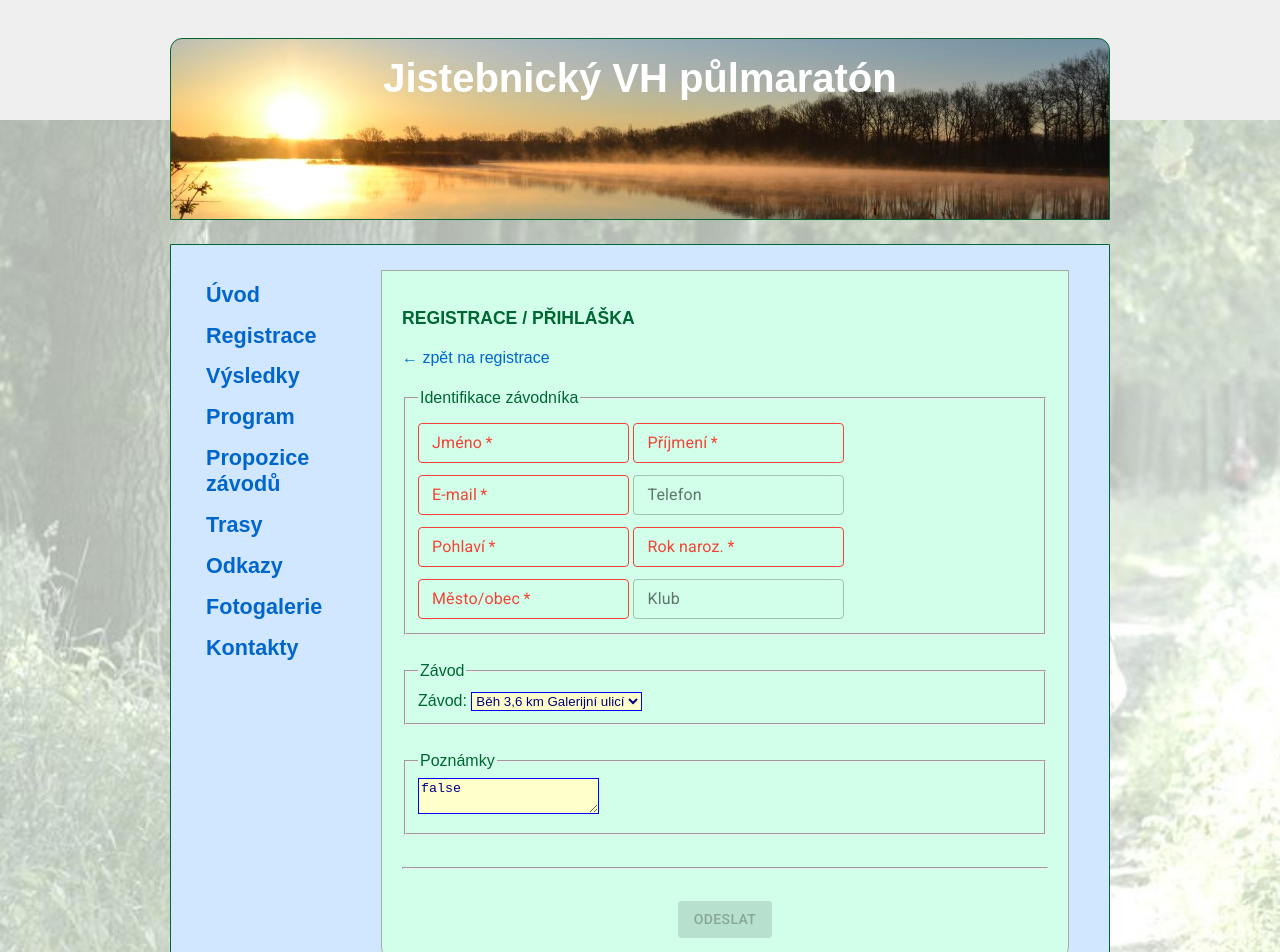
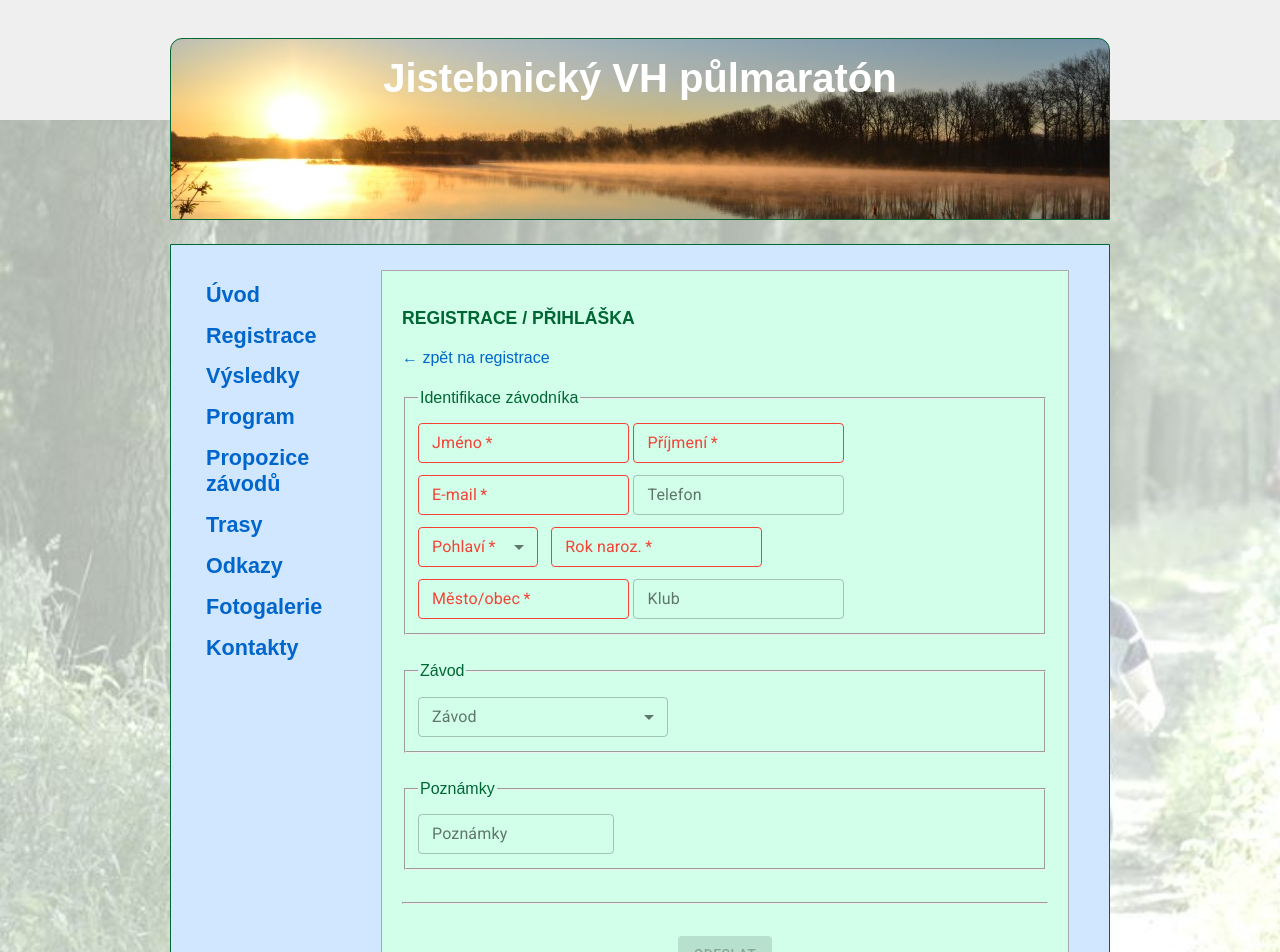
Before and after one commit to MartinBelas/vhp-frontend, a React (Create React App) app: page /registracni-formular in a window 1280 px wide. Shown: the top 952 px of the page. Built offline with nearby package versions, Linux system fonts and the light colour scheme; no server answers.

Commit message:
refactor: fields in registration form

```diff
--- a/src/pages/RegistrationForm.js
+++ b/src/pages/RegistrationForm.js
@@ -1,6 +1,6 @@
 import React, { Component } from 'react';
 import Button from "@material-ui/core/Button";
-import { TextField  } from '@material-ui/core';
+import { TextField } from '@material-ui/core';
 
 import validate from '../services/validator.js'
 
@@ -41,14 +41,14 @@ class ApplicationForm extends React.Component {
 				value: '',
 				valid: false,
 				validationRules: {
-				  minLength: 3
+				  minLength: 2
 				}
             },
 			surname: {
             	value: '',
 				valid: false,
 				validationRules: {
-				  minLength: 3
+				  minLength: 2
 				}
             },
             email: {
@@ -60,7 +60,7 @@ class ApplicationForm extends React.Component {
             },
 			tel: {
             	value: '',
-				valid: false,
+				valid: true,
             },
 			year: {
                 value: '',
@@ -69,6 +69,7 @@ class ApplicationForm extends React.Component {
 						minLength: 4,
 						maxLength: 4,
 						minValue: 1900,
+						maxValue: 2099,
 						isRequired: true
 					}
             },
@@ -93,7 +94,24 @@ class ApplicationForm extends React.Component {
             },
 			club: {
             	value: '',
+				valid: true,
+            },
+			race: {
+            	value: '',
 				valid: false,
+				validationRules: {
+					isRequired: true,
+				},
+				options: [
+					{ value: 'galerijni', displayValue: 'Běh 3,6 km Galerijní ulicí' },
+					{ value: 'ctvrtmaraton', displayValue: '1/4 maratón'},
+					{ value: 'pulmaraton', displayValue: '1/2 maratón'},
+					{ value: 'maraton', displayValue: 'Maratón'}
+				]
+			},
+			notes: {
+            	value: '',
+				valid: true,
             }
 		}
 	};
@@ -185,13 +203,15 @@ class ApplicationForm extends React.Component {
 
 			<br />
 			<TextField name="sex" label="Pohlaví" variant="outlined" margin="dense"
-				required
+				select required style={{minWidth: 120}}
 				options={this.state.formControls.sex.options}
 				value={this.state.formControls.sex.value}
 				onChange={this.handleChange}
-				error={!this.state.formControls.sex.valid}
-			/>
-			&nbsp;
+				error={!this.state.formControls.sex.valid} >
+					<option value="M">&nbsp; Muž </option>
+  					<option value="F">&nbsp; Žena </option>
+			</TextField>
+			&nbsp;  &nbsp;
 			<TextField name="year" label="Rok naroz." variant="outlined" margin="dense"
 				type="number" required
 				value={this.state.formControls.year.value}
@@ -211,29 +231,27 @@ class ApplicationForm extends React.Component {
 				value={this.state.formControls.club.value}
 				onChange={this.handleChange} />
 
-
-
 		</fieldset>
 
 		<br />
 		<fieldset>
-			<legend>Závod</legend>
-			<label>Závod: </label>
-			<select value={this.state.value} onChange={this.handleChange}>
-				<option value="galerijni">Běh 3,6 km Galerijní ulicí</option>
-				<option value="ctvrtmaraton">1/4 maratón</option>
-				<option value="pulmaraton">1/2 maratón</option>
-				<option value="pulmaraton">Maratón</option>
-			</select>
+		<legend>Závod</legend>
+			<TextField name="race" label="Závod" variant="outlined" margin="dense" select  style={{minWidth: 250}}
+					value={this.state.formControls.race.value}
+					onChange={this.handleChange} >
+						<option value="galerijni">&nbsp;  Běh 3,6 km Galerijní ulicí</option>
+  						<option value="ctvrtmaraton">&nbsp;  1/4 maratón</option>
+						<option value="pulmaraton">&nbsp;  1/2 maratón</option>
+  						<option value="maraton">&nbsp;  Maratón</option>
+			</TextField>
 		</fieldset>
 
 		<br />
         <fieldset>
         <legend>Poznámky </legend>
-        <textarea
-			value={this.state.formIsValid}
-			onChange={this.handleChange}
-		/>
+			<TextField name="notes" label="Poznámky" variant="outlined" margin="dense" multiline
+				value={this.state.formControls.notes.value}
+				onChange={this.handleChange} />
         </fieldset>
 
 		<br />
```
